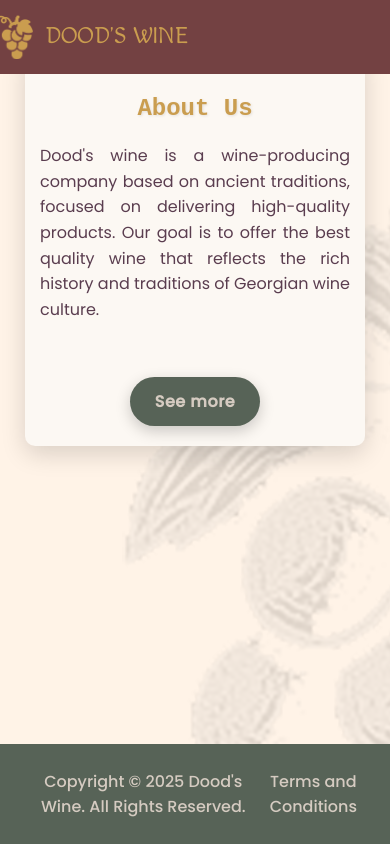
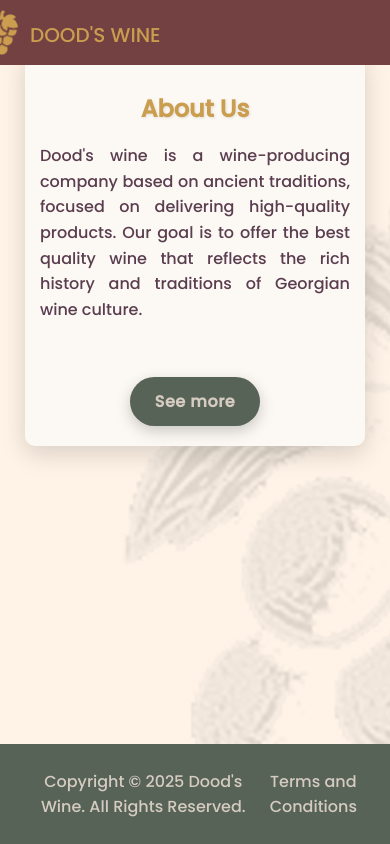
Before and after one commit to LukaDudauri7/doodswine, a React (Create React App) app in the folder client/: page /about in a window 390 px wide. Built offline with nearby package versions, Linux system fonts and the light colour scheme; no server answers.

Commit message:
redesign

```diff
--- a/client/src/components/About/About.css
+++ b/client/src/components/About/About.css
@@ -1,11 +1,11 @@
 .about-container {
   max-width: 900px;
-  margin: 80px auto;
+  margin: 100px auto;
   padding: 35px 10px;
-  background-color: #fcf8f3; /* ძალიან ღია, თბილი კრემისფერი, თეთრთან ახლოს */
+  background-color: #fcf8f3;
   border-radius: 18px;
   box-shadow: 0 8px 25px rgba(0, 0, 0, 0.15);
-  font-family: "Segoe UI", sans-serif; /* თქვენი ფონტი */
+  font-family: "poppins-medium";
   color: #4a2d3c;
   text-align: center;
   line-height: 1.6;
@@ -15,7 +15,7 @@
   font-size: 48px;
   color: #ca9d4f;
   margin-bottom: 25px;
-  font-family: monospace;
+  font-family: 'poppins-medium';
   text-shadow: 1px 1px 3px rgba(0, 0, 0, 0.1);
 }
 
@@ -26,7 +26,7 @@
   margin: 0 auto 30px auto;
   max-width: 85%;
   color: #5a3d4f;
-  font-family: 'Poppins';
+  font-family: 'poppins-medium';
 }
 
 .toggle-button {
--- a/client/src/components/AuthModal/AuthModal.css
+++ b/client/src/components/AuthModal/AuthModal.css
@@ -20,7 +20,7 @@
   box-shadow: 0 8px 24px rgba(0, 0, 0, 0.2);
   position: relative;
   animation: fadeIn 0.3s ease-in-out;
-  font-family: 'Arial', sans-serif;
+  font-family: 'poppins-medium';
 }
 
 /* Close Button */
@@ -44,7 +44,7 @@
   color: #7b3e19;
   font-size: 28px;
   margin-bottom: 20px;
-  font-family: 'Fredoka One', cursive;
+  font-family: 'poppins-medium';
 }
 
 /* Form */
@@ -72,7 +72,7 @@
 /* Submit Button */
 .auth-modal button[type="submit"] {
   padding: 12px;
-  background-color: #7b3e19;
+  background-color: #734142;
   color: #fff;
   border: none;
   border-radius: 8px;
--- a/client/src/components/NavBar/NavBar.css
+++ b/client/src/components/NavBar/NavBar.css
@@ -71,7 +71,8 @@
   gap: 4px;
   padding: 10px;
   position: absolute;
-  left: -5px;
+  left: 5px;
+  top: 12px;
 }
 
 .hamburger .bar {
@@ -103,14 +104,13 @@
   font-size: 32px;
   color: #ca9d4f;
   position: relative;
-  top: 5px;
   left: 12px;
 }
 
 .mobile-menu {
   position: absolute;
-  top: 60px;
-  left: 10px;
+  top: 65px;
+  left: 5px;
   background-color: #734142;
   border-radius: 12px;
   padding: 0px 10px;
@@ -182,7 +182,7 @@
   }
   .auth-buttons button {
     font-size: 12px;
-    top: 8px;
+    top: 20px;
   }
   .menu {
     display: none;
@@ -201,13 +201,17 @@
 
   .App-nav a {
     margin: 10px 0;
+    line-height: 40px;
+  }
+  .App-nav {
+    padding: 0;
   }
   .home-title {
     font-size: 23px;
   }
   .header-logo {
     width: 38px;
-    height: 44px;
+    height: 45px;
   }
   .title {
     margin-left: -20px;
--- a/client/src/components/NavBar/NavBar.jsx
+++ b/client/src/components/NavBar/NavBar.jsx
@@ -1,6 +1,6 @@
 // src/components/NavBar/NavBar.jsx
 import React, { useState, useRef, useEffect } from "react";
-import { Link, useLocation } from "react-router-dom";
+import { Link, useLocation, useNavigate } from "react-router-dom";
 import { BrowserView, MobileView } from "react-device-detect";
 import LanguageSelector from "../LanguageSelector/LanguageSelector";
 import "./NavBar.css";
@@ -47,13 +47,23 @@ function NavBar({ user, logout, openModal, captions }) {
       <LanguageSelector />
     </div>
   );
-
+  const useGoHome = () => {
+      const navigate = useNavigate();
+      const location = useLocation();
+      return () => {
+        if (location.pathname === "/") {
+          window.scrollTo({ top: 0, behavior: "smooth" });
+        } else {
+          navigate("/");
+        }
+      };
+    }
   return (
     <nav className="App-nav">
       <BrowserView className="header-container">
         <div className="title">
-          <div className="header-logo"></div>
-          <div className="home-title">DOOD'S WINE</div>
+          <Link to="/" className="header-logo" onClick={useGoHome()} />
+          <Link to="/" className="home-title" onClick={useGoHome()}>DOOD'S WINE</Link>
         </div>
         <div className={`menu ${isMenuOpen ? "open" : ""}`}>
           {renderLinks()}
@@ -69,8 +79,8 @@ function NavBar({ user, logout, openModal, captions }) {
           {isMenuOpen && <div className="mobile-menu">{renderLinks()}</div>}
         </div>
         <div className="title">
-          <div className="header-logo"></div>
-          <div className="home-title">DOOD'S WINE</div>
+          <Link to="/" className="header-logo" onClick={useGoHome()} />
+          <Link to="/" className="home-title" onClick={useGoHome()}>DOOD'S WINE</Link>
         </div>
         {renderAuthButtons()}
       </MobileView>
--- a/client/src/components/Wine/Wine.css
+++ b/client/src/components/Wine/Wine.css
@@ -32,7 +32,6 @@
 }
 
 .wine-card img {
-    width: 100%;
     height: 250px;
     object-fit: contain;
     border-radius: 8px;
```
